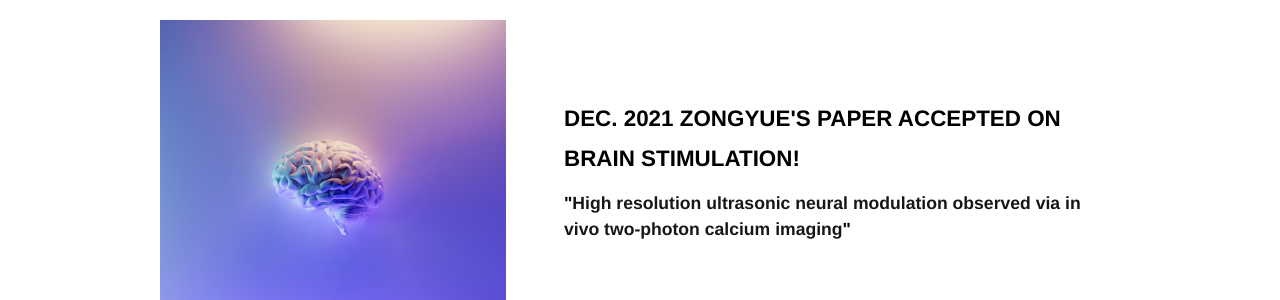
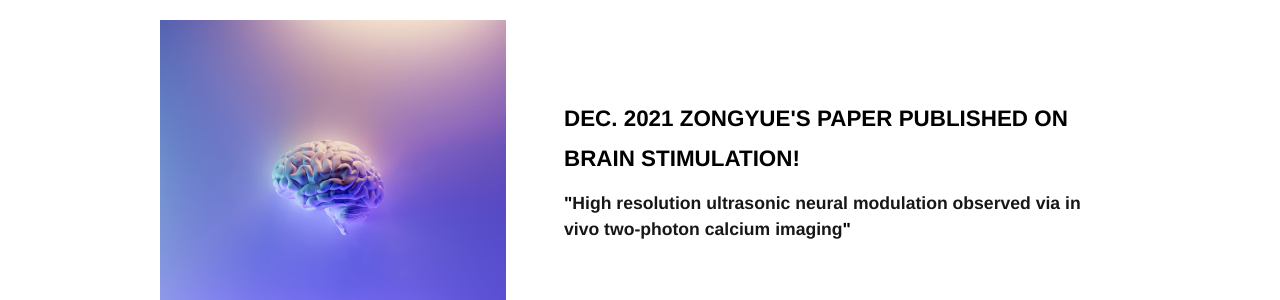
Before and after one commit to mengcuilab/mengcuilab.github.io, a Jekyll site: the page built from news.html, in a window 1280 px wide and 900 px high, scrolled down 520 px. Shown: the part 154-454 px from the top of the window. Built offline with Jekyll 4.4.1, drawn with Linux system fonts in a browser that asks for light colours.

Commit message:
update paper

```diff
--- a/news.html
+++ b/news.html
@@ -19,10 +19,11 @@
 			</div>
 
 			<div class="news_txt">
-			  <h2> DEC. 2021 ZONGYUE'S PAPER ACCEPTED ON BRAIN STIMULATION!</h2>
+			  <h2> DEC. 2021 ZONGYUE'S PAPER PUBLISHED ON BRAIN STIMULATION!</h2>
 
 
-			  <h4>"<a href="https://www.biorxiv.org/content/10.1101/2021.03.23.436645v1.full">High resolution ultrasonic neural modulation observed via in vivo two-photon calcium imaging</a>"</h4>
+			  <h4>"<a href="https://www.brainstimjrnl.com/article/S1935-861X(21)00840-8/fulltext">High resolution ultrasonic neural modulation observed via in vivo two-photon calcium imaging</a>"</h4>
+
 
 
 
--- a/publications.html
+++ b/publications.html
@@ -17,7 +17,9 @@
 
 		<!-- <h2> 2019 </h2> -->
 
-		<li> Cheng, Zongyue, Chenmao Wang, Bowen Wei, Wenbiao Gan, Qifa Zhou, and <b>Meng Cui</b>. "<a href="https://www.biorxiv.org/content/10.1101/2021.03.23.436645v1.full">High resolution ultrasonic neural modulation observed via in vivo two-photon calcium imaging.</a>" bioRxiv (2021).
+		<li> Cheng, Zongyue, Chenmao Wang, Bowen Wei, Wenbiao Gan, Qifa Zhou, and <b>Meng Cui</b>. "<a href="https://www.brainstimjrnl.com/article/S1935-861X(21)00840-8/fulltext">High resolution ultrasonic neural modulation observed via in vivo two-photon calcium imaging.</a>" Brain Stimulation 15 (2022): 190-196.
+
+
 
 
 		<li> Cheng, Zongyue, Yiyong Han, Bowen Wei, Baoling Lai, Baoming Li, <b>Meng Cui</b>, and Wen-Biao Gan. "<a href="https://www.osapublishing.org/optica/fulltext.cfm?uri=optica-8-12-1559&id=465723">Probing neuronal functions with precise and targeted laser ablation in the living cortex.</a>" Optica 8, no. 12 (2021): 1559-1572.
```
